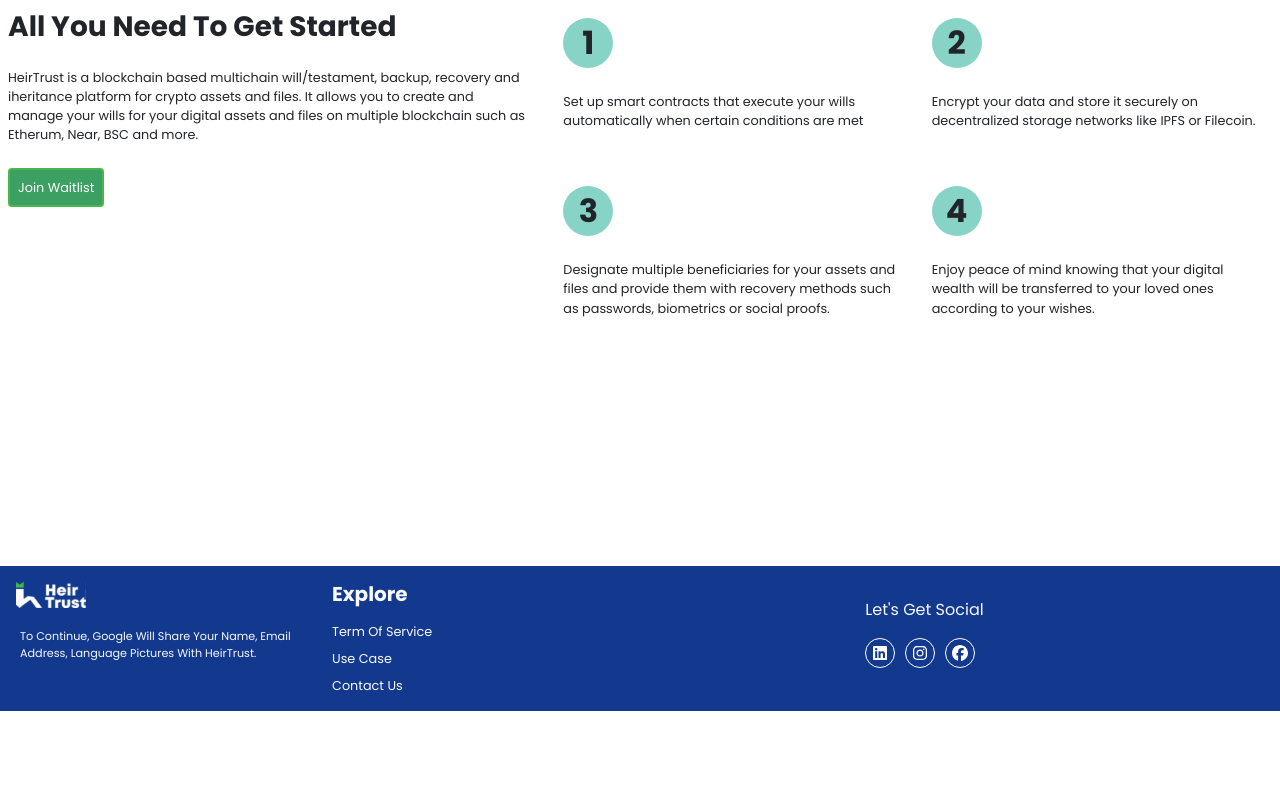
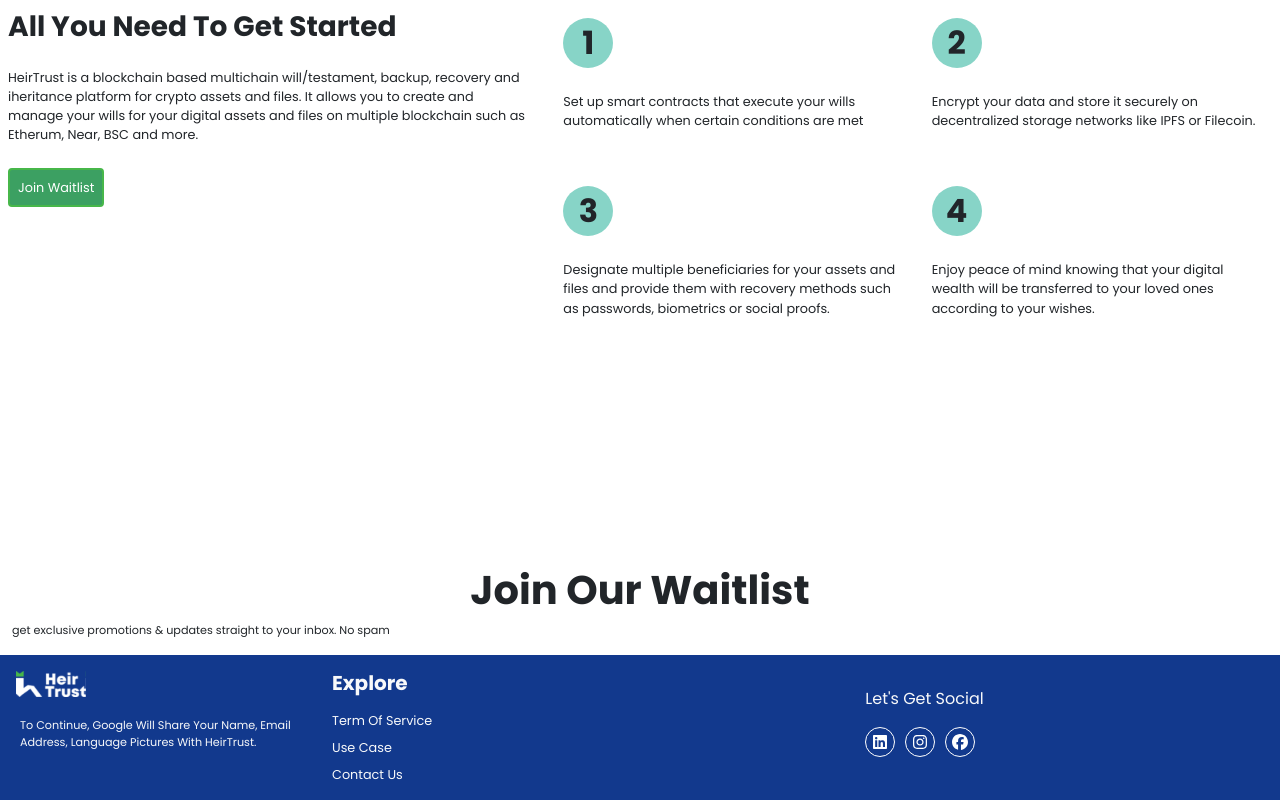
Before and after one commit to Adedoyin-Emmanuel/heirtrust, a React (Create React App) app: page /home in a window 1280 px wide. Shown: the part 776-1576 px from the top of the page. Before the commit the page ends 1487 px from the top, so only its background shows below. Built offline with nearby package versions, Linux system fonts and the light colour scheme.

Commit message:
Added the app waitlist component

```diff
--- a/src/components/app-waitlist.tsx
+++ b/src/components/app-waitlist.tsx
@@ -0,0 +1,15 @@
+import React from 'react'
+
+const AppWaitlist = ():JSX.Element =>
+{
+    return (
+        <React.Fragment>
+            <section className="container-fluid">
+                <h1 className="fw-bold text-capitalize text-center">join our waitlist </h1>
+                <p className="brand-small-text-3 text-dark">get exclusive promotions & updates straight to your inbox. No spam</p>
+            </section>
+        </React.Fragment>
+    );
+}
+
+export default AppWaitlist;
--- a/src/pages/Home.tsx
+++ b/src/pages/Home.tsx
@@ -4,7 +4,7 @@ import AppHero from '../components/app-hero';
 import AppHeroImageContainer from '../components/app-hero-image';
 import AppAbout from '../components/app-about-section';
 import AppFooter from '../components/app-footer';
-
+import AppWaitlist from '../components/app-waitlist';
 const Home = ():JSX.Element =>
 {
     return (
@@ -30,6 +30,7 @@ const Home = ():JSX.Element =>
                 </section>
 
                 <AppAbout/>
+                <AppWaitlist/>
                 <AppFooter/>
             </section>
         </React.Fragment>
```
